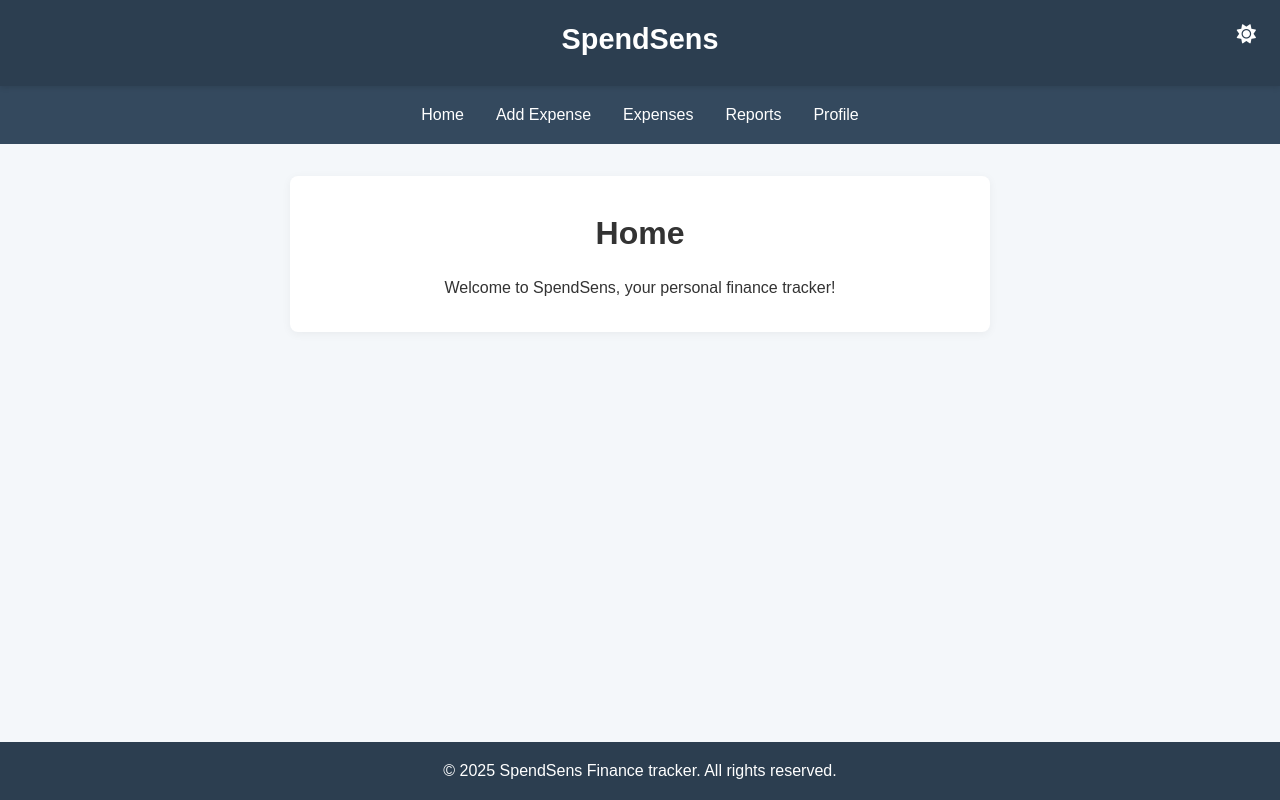
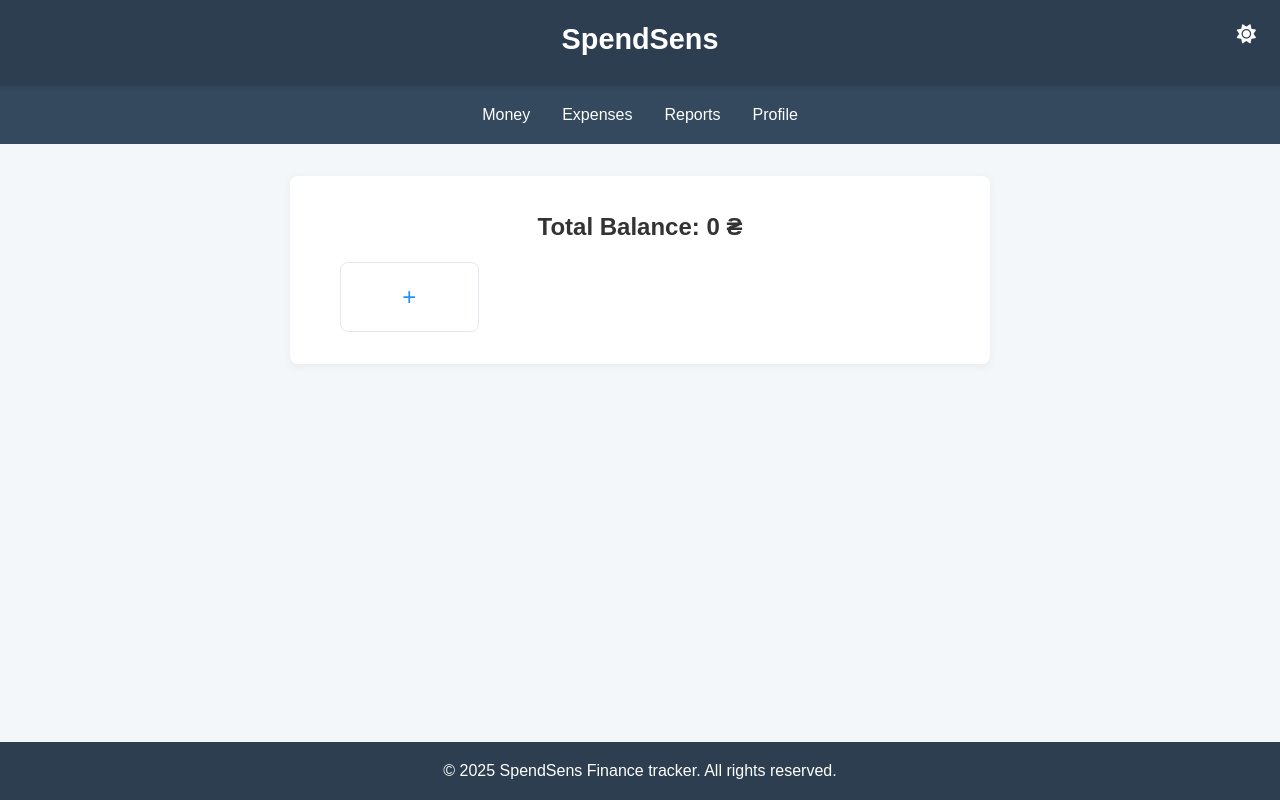
Before and after one commit to HappyMaxxx/SpendSense, a Django app: page / in a window 1280 px wide. Run offline with Django 5.2, Linux system fonts and the light colour scheme; the visitor is signed in with stand-in values (Sample User, id 1); parts of the project's set-up code (start-up, migrations or seed data) failed here and were passed over.

Commit message:
account system

```diff
--- a/finance/admin.py
+++ b/finance/admin.py
@@ -25,6 +25,12 @@ class MonoTokenAdmin(admin.ModelAdmin):
     exclude = ("token",)
 
 
+class AccountAdmin(admin.ModelAdmin):
+    list_display = ('name', 'user', 'balance', 'currency')
+    list_display_links = ('name', 'user')
+    list_filter = ('user', 'currency')
+
 admin.site.register(Spents, SpentsAdmin)
 admin.site.register(Earnings, EarningsAdmin)
 admin.site.register(MonoToken, MonoTokenAdmin)
+admin.site.register(Account, AccountAdmin)
--- a/finance/static/finance/css/styles.css
+++ b/finance/static/finance/css/styles.css
@@ -21,6 +21,7 @@
     --input-border: #e2e8f0;
     --input-focus-border: #3182ce;
     --input-focus-shadow: rgba(49, 130, 206, 0.2);
+    --close-focus: black;
 }
 
 [data-theme="dark"] {
@@ -40,6 +41,7 @@
     --input-border: #4b5e77;
     --input-focus-border: #4dabf7;
     --input-focus-shadow: rgba(77, 171, 247, 0.2);
+    --close-focus: white;
 }
 
 body {
@@ -429,7 +431,6 @@ textarea:focus {
 }
 
 button[type="submit"] {
-    padding: 0.5rem 1rem;
     border: none;
     border-radius: 0.375rem;
     font-size: 1rem;
@@ -500,14 +501,14 @@ button[type="submit"] {
     border-radius: 8px;
 }
 .close {
-    color: #aaa;
+    color: var(--text-color);
     float: right;
     font-size: 28px;
     font-weight: bold;
 }
 .close:hover,
 .close:focus {
-    color: black;
+    color: var(--close-focus);
     text-decoration: none;
     cursor: pointer;
 }
@@ -522,3 +523,67 @@ button[type="submit"] {
     width: 100%;
     padding: 8px;
 }
+
+.action-buttons button{
+    min-width: 50px;
+}
+
+.accounts-grid {
+    display: grid;
+    grid-template-columns: repeat(auto-fill, minmax(120px, 1fr));
+    gap: 15px;
+    max-width: 600px;
+    margin: 0 auto;
+    width: 100%;
+}
+
+.account-box {
+    background: var(--content-bg);
+    border: 1px solid var(--input-border);
+    border-radius: 8px;
+    padding: 15px;
+    text-align: center;
+    cursor: pointer;
+    transition: transform 0.2s;
+}
+
+.account-box:hover {
+    transform: scale(1.05);
+}
+
+.account-name {
+    display: block;
+    font-size: 16px;
+    color: var(--text-color);
+}
+
+.account-balance {
+    display: block;
+    font-size: 14px;
+    color: #1e90ff;
+}
+
+.add-account {
+    display: flex;
+    align-items: center;
+    justify-content: center;
+}
+
+.plus-sign {
+    font-size: 24px;
+    color: #1e90ff;
+}
+
+
+@media (max-width: 480px) {
+    .accounts-grid {
+        grid-template-columns: 1fr;
+        padding: 0 10px;
+        max-width: 100%;
+    }
+
+    .account-box {
+        width: 100%;
+        box-sizing: border-box;
+    }
+}
--- /dev/null
+++ b/finance/templates/finance/accounts.html
@@ -0,0 +1,88 @@
+{% load static %}
+
+<h2 class="center_div" style="margin-top: 0px !important; margin-bottom: 1rem !important;">
+    Total Balance: {{ total_balance }} ₴
+</h2>
+
+<div class="accounts-grid">
+    {% for account in accounts %}
+        <div class="account-box" onclick="document.getElementById('editAccountModal-{{ account.id }}').style.display='block'">
+            <span class="account-name">{{ account.name }}</span>
+            <span class="account-balance">{{ account.balance }} {{ account.currency }}</span>
+        </div>
+    {% endfor %}
+    <div class="account-box add-account" onclick="document.getElementById('addAccountModal').style.display='block'">
+        <span class="plus-sign">+</span>
+    </div>
+</div>
+
+<!-- Modal for adding new account -->
+<div id="addAccountModal" class="modal">
+    <div class="modal-content">
+        <span class="close" onclick="document.getElementById('addAccountModal').style.display='none'">×</span>
+        <h3>Add New Account</h3>
+        <form method="post" action="{% url 'home' %}">
+            {% csrf_token %}
+            <input type="hidden" name="action" value="add">
+            <label for="name">Name:</label>
+            <input type="text" id="name" name="name" required>
+            <label for="balance">Balance:</label>
+            <input type="number" id="balance" name="balance" step="0.01" required>
+            <label for="currency">Currency:</label>
+            <input type="text" id="currency" name="currency" value="₴" required>
+            <button type="submit">Add Account</button>
+        </form>
+    </div>
+</div>
+
+<!-- Modal for existing accounts -->
+{% for account in accounts %}
+    <div id="editAccountModal-{{ account.id }}" class="modal">
+        <div class="modal-content">
+            <span class="close" onclick="document.getElementById('editAccountModal-{{ account.id }}').style.display='none'">×</span>
+            <h3 style="margin-bottom: 1rem;">{{ account.name }}</h3>
+            <div class="action-buttons">
+                <form method="post" action="{% url 'home' %}" style="display:inline;">
+                    {% csrf_token %}
+                    <input type="hidden" name="action" value="add_balance">
+                    <input type="hidden" name="account_id" value="{{ account.id }}">
+                    <button type="submit">+</button>
+                </form>
+                <form method="post" action="{% url 'home' %}" style="display:inline;">
+                    {% csrf_token %}
+                    <input type="hidden" name="action" value="subtract_balance">
+                    <input type="hidden" name="account_id" value="{{ account.id }}">
+                    <button type="submit">-</button>
+                </form>
+
+                <button onclick="document.getElementById('editAccountModal-{{ account.id }}').style.display='none'; document.getElementById('settingsModal-{{ account.id }}').style.display='block';">Settings</button>
+            </div>
+        </div>
+    </div>
+
+    <!-- Separate modal for settings -->
+    <div id="settingsModal-{{ account.id }}" class="modal">
+        <div class="modal-content">
+            <span class="close" onclick="document.getElementById('settingsModal-{{ account.id }}').style.display='none'">×</span>
+            <h3>Edit {{ account.name }}</h3>
+            <form method="post" action="{% url 'home' %}" style="width: 100%;">
+                {% csrf_token %}
+                <input type="hidden" name="action" value="update">
+                <input type="hidden" name="account_id" value="{{ account.id }}">
+                <label for="edit-name-{{ account.id }}">Name:</label>
+                <input type="text" id="edit-name-{{ account.id }}" name="name" value="{{ account.name }}" required>
+                <label for="edit-balance-{{ account.id }}">Balance:</label>
+                <input type="number" id="edit-balance-{{ account.id }}" name="balance" step="0.01" value="{{ account.balance }}" required>
+                <label for="edit-currency-{{ account.id }}">Currency:</label>
+                <input type="text" id="edit-currency-{{ account.id }}" name="currency" value="{{ account.currency }}" required>
+                <button type="submit">Save</button>
+            </form>
+            <form method="post" action="{% url 'home' %}" style="margin-top:10px;">
+                {% csrf_token %}
+                <input type="hidden" name="action" value="delete">
+                <input type="hidden" name="account_id" value="{{ account.id }}">
+                <button type="submit" style="background:#ff4444;">Delete Account</button>
+            </form>
+        </div>
+    </div>
+{% endfor %}
--- a/finance/templates/finance/index.html
+++ b/finance/templates/finance/index.html
@@ -2,9 +2,13 @@
 {% load static %}
 
 {% block content %}
-<h1>Home</h1>
-<div class="center_div">
-    <p>Welcome to SpendSens, your personal finance tracker!</p>
-</div>
+{% if not request.user.is_authenticated %}
+    <h1>Home</h1>
+    <div class="center_div">
+        <p>Welcome to SpendSens, your personal finance tracker!</p>
+    </div>
+{% else %}
+    {% include 'finance/accounts.html' %}
+{% endif %}
 
 {% endblock %}
--- a/finance/urls.py
+++ b/finance/urls.py
@@ -4,7 +4,7 @@ from django.conf.urls.static import static
 from . import views
 
 urlpatterns = [
-	path('', views.index, name='home'),
+	path('', views.HomeView.as_view(), name='home'),
     path('register/', views.RegisterUser.as_view(), name='register'),
     path('login/', views.LoginUser.as_view(), name='auth'),
     path('logout/', views.LogoutUser.as_view(), name='logout'),
--- a/finance/views.py
+++ b/finance/views.py
@@ -1,8 +1,8 @@
-from .models import Spents, Earnings, MonoToken, Account
+from .models import Spents, Earnings, MonoToken, MonoAccount, Account
 from .services.mono_api import MonobankAPI
 from .forms import RegisterUserForm, LoginUserForm, TransactionForm
 
-from django.shortcuts import render, redirect
+from django.shortcuts import render, redirect, HttpResponseRedirect
 from django.urls import reverse_lazy
 from django.http import JsonResponse
 from django.db import transaction
@@ -34,8 +34,74 @@ class LoginRequiredMixin(AccessMixin):
         return super().dispatch(request, *args, **kwargs)
 
 
-def index(request):
-    return render(request, 'finance/index.html')
+class HomeView(View):
+    def get(self, request):
+        if not request.user.is_authenticated:
+            return render(request, 'finance/index.html')
+
+        user_accs = Account.objects.filter(user=request.user)
+        total_balance = sum(acc.balance.to_decimal() for acc in user_accs) \
+            if user_accs else 0
+
+        data = {'total_balance': total_balance,
+                'accounts': user_accs}
+
+        return render(request, 'finance/index.html', data)
+
+    def post(self, request):
+        if not request.user:
+            return render(request, 'finance/index.html')
+
+        action = request.POST.get('action')
+        user_accs = Account.objects.filter(user=request.user)
+
+        if action == 'add':
+            name = request.POST.get('name')
+            balance = request.POST.get('balance')
+            currency = request.POST.get('currency', '₴')
+            if name and balance:
+                Account.objects.create(
+                    user=request.user,
+                    name=name,
+                    balance=balance,
+                    currency=currency
+                )
+
+        elif action == 'add_balance':
+            account_id = request.POST.get('account_id')
+            amount = float(request.POST.get('amount', 0))
+            if account_id and amount:
+                account = user_accs.get(id=account_id)
+                account.balance += amount
+                account.save()
+
+        elif action == 'subtract_balance':
+            account_id = request.POST.get('account_id')
+            amount = float(request.POST.get('amount', 0))
+            if account_id and amount:
+                account = user_accs.get(id=account_id)
+                account.balance -= amount
+                account.save()
+
+        elif action == 'update':
+            account_id = request.POST.get('account_id')
+            name = request.POST.get('name')
+            balance = request.POST.get('balance')
+            currency = request.POST.get('currency')
+            if account_id and name and balance:
+                account = user_accs.get(id=account_id)
+                account.name = name
+                account.balance = balance
+                account.currency = currency
+                account.save()
+
+        elif action == 'delete':
+            account_id = request.POST.get('account_id')
+            if account_id:
+                account = user_accs.get(id=account_id)
+                account.delete()
+
+        return HttpResponseRedirect(request.path_info)
 
 
 class AddTransactionView(LoginRequiredMixin, View):
@@ -199,7 +265,7 @@ def link_monobank(request):
                 user=request.user, defaults={"token": token}
             )
             for account in client_info["accounts"]:
-                Account.objects.update_or_create(
+                MonoAccount.objects.update_or_create(
                     user=request.user,
                     mono_account_id=account["id"],
                     defaults={"name": account.get("type", "Unknown"), "balance": account["balance"] / 100}
--- a/templates/base.html
+++ b/templates/base.html
@@ -26,8 +26,13 @@
 
     <nav class="nav-menu">
         <ul>
-            <li><a href="{% url 'home' %}">Home</a></li>
-            <li><a href="{% url 'new_transaction' %}">Add Expense</a></li>
+            <li><a href="{% url 'home' %}">
+                {% if not request.user.is_authenticated %}
+                    Home
+                {% else %}
+                    Money
+                {% endif %}
+            </a></li>
             <li><a href="{% url 'expenses' %}">Expenses</a></li>
             <li><a>Reports</a></li>
             {% if user.is_authenticated %}
```
Also changed, not shown: finance/models.py (+11 -1 lines), finance/migrations/0003_auto_20250525_1625.py (added), finance/migrations/0004_monoaccount.py (added), finance/migrations/0005_account_user.py (added).
